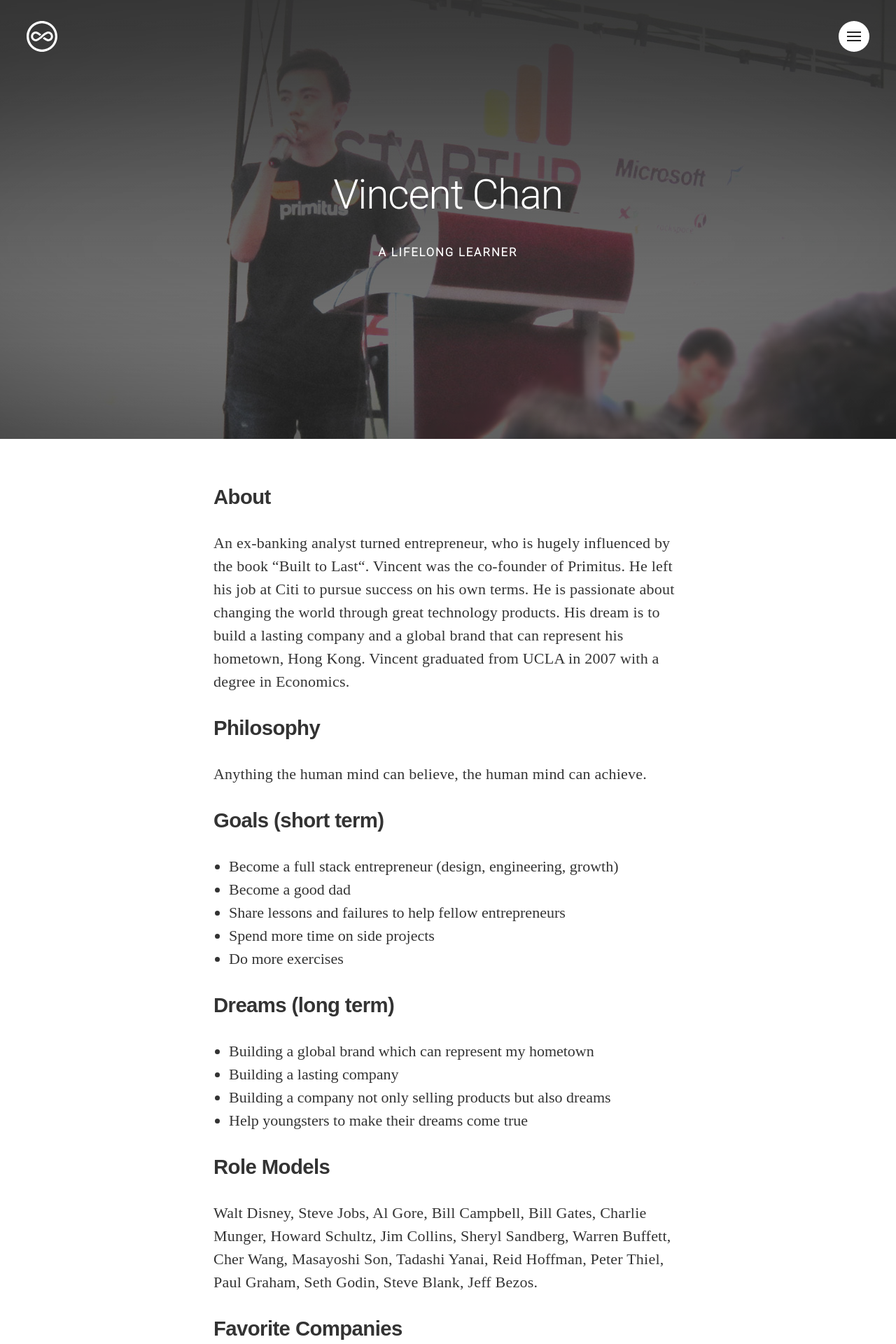
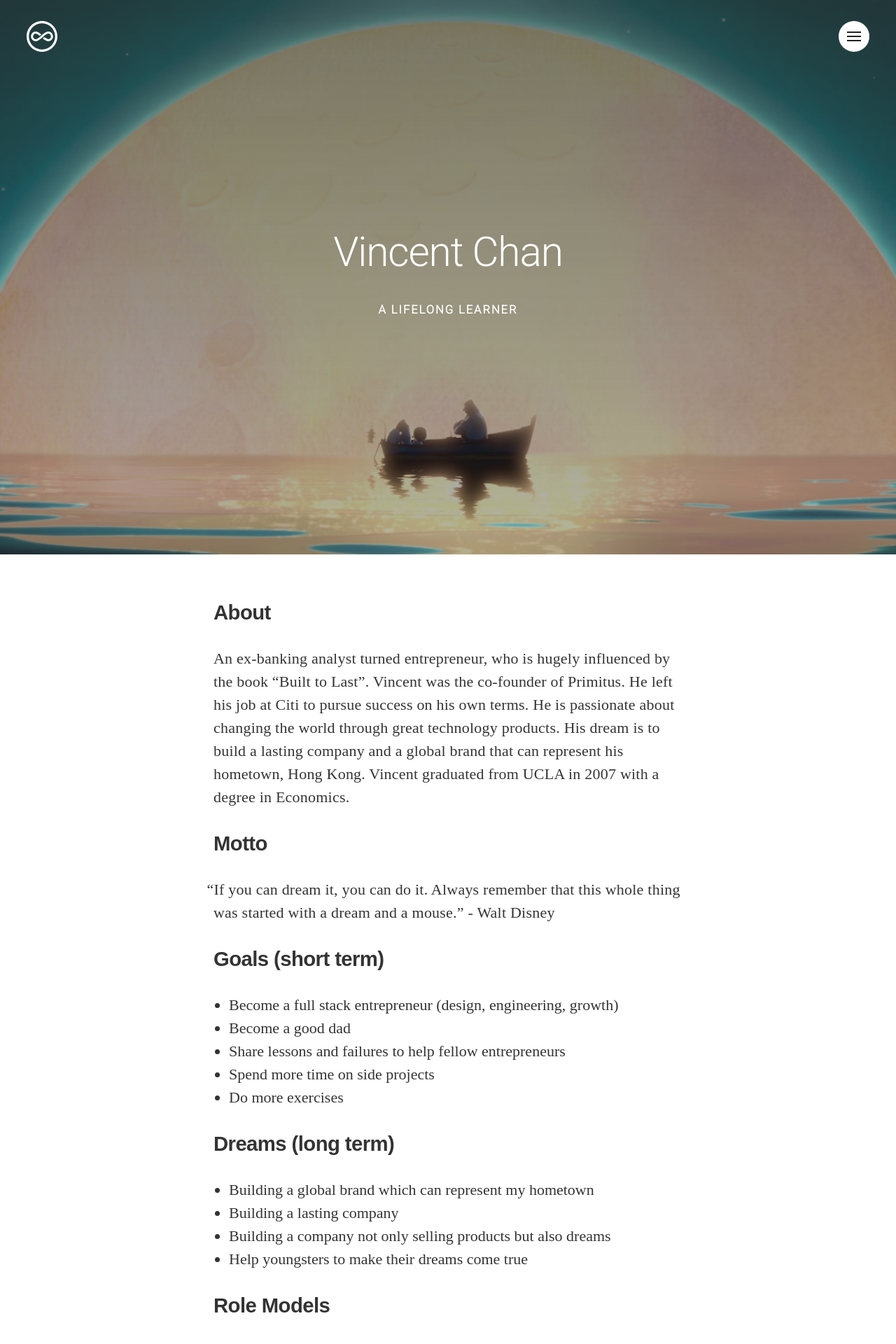
Before and after one commit to joxad/aneverendingdream, a Jekyll site: the page built from about/index.html, in a window 1280 px wide. Shown: the top 1920 px of the page at 70% size. Built offline with Jekyll 4.4.1, drawn with Linux system fonts in a browser that asks for light colours; nearby versions of some CDN libraries; some web fonts are replaced; Markdown is read by kramdown in place of the engine named in the settings; some of the changed text lies outside the part shown.

Commit message:
Added startwithdoublequote class

```diff
--- a/_includes/footer.html
+++ b/_includes/footer.html
@@ -1,7 +1,7 @@
 <footer class="section--footer">
   <div class="container container--content">
     <div>
-      <a href="humans.txt">Hand-crafted</a> by <a href="{{ site.baseurl }}about/">Vincent Chan</a>
+      <a href="{{ site.baseurl }}humans.txt">Hand-crafted</a> by <a href="{{ site.baseurl }}about/">Vincent Chan</a>
     </div>
     <ul class="socialAccountList">
       <li><a href="http://twitter.com/vincentchan" class="socialAccount socialAccount--twitter" target="_blank"></a></li>
--- a/about/index.html
+++ b/about/index.html
@@ -3,11 +3,11 @@ layout: default
 title: About Vincent Chan
 ---
 <article class="postWrapper">
-  <section class="section--first is-darkBackgrounded u-table">
+  <section class="section--first section--about is-darkBackgrounded u-table">
     <div class="section-backgroundImage">
         <img class="post-featuredImage" src="{{site.baseurl}}assets/images/hero/vincent.jpg" style="" alt="">
     </div>
-    <div class="section-gradient section-gradient--darker"></div>
+    <div class="section-gradient"></div>
     <div class="section-title is-darkBackgrounded u-tableCell u-verticalAlignMiddle">
       <div class="container">
         <h2>Vincent Chan</h2>
@@ -25,9 +25,9 @@ title: About Vincent Chan
     <div class="container container--content">
       <div class="content-body">
         <h4>About</h4>
-        <p>An ex-banking analyst turned entrepreneur, who is hugely influenced by the book “Built to Last“. Vincent was the co-founder of Primitus. He left his job at Citi to pursue success on his own terms. He is passionate about changing the world through great technology products. His dream is to build a lasting company and a global brand that can represent his hometown, Hong Kong. Vincent graduated from UCLA in 2007 with a degree in Economics.</p>
-        <h4>Philosophy</h4>
-        <p>Anything the human mind can believe, the human mind can achieve.</p>
+        <p>An ex-banking analyst turned entrepreneur, who is hugely influenced by the book “Built to Last”. Vincent was the co-founder of Primitus. He left his job at Citi to pursue success on his own terms. He is passionate about changing the world through great technology products. His dream is to build a lasting company and a global brand that can represent his hometown, Hong Kong. Vincent graduated from UCLA in 2007 with a degree in Economics.</p>
+        <h4>Motto</h4>
+        <p class="u--startsWithDoubleQuote">“If you can dream it, you can do it. Always remember that this whole thing was started with a dream and a mouse.” - Walt Disney</p>
         <h4>Goals (short term)</h4>
         <ul>
           <li>Become a full stack entrepreneur (design, engineering, growth)</li>
@@ -59,6 +59,9 @@ title: About Vincent Chan
         <p>
           37signals, Apple, Canon, Coca-Cola, Disney, innocent drinks, method, Nike, Muji, Patagonia.
         </p>
+        <p>
+          Photo Credit: <a href="http://www.pixar.com/short_films/Theatrical-Shorts/La-Luna" target="_blank">Pixar's La Luna</a>
+        </p>
       </div>
     </div>
   </section>
--- a/assets/css/main.css
+++ b/assets/css/main.css
@@ -250,6 +250,10 @@ p {
   letter-spacing: .01rem;
   margin-top: 1.5rem;
   margin-bottom: 0;
+}
+
+p.u--startsWithDoubleQuote {
+  text-indent: -0.43em;
 }
 
 ul,
@@ -1691,6 +1695,19 @@ body {
   .section--frontpage,
   .section--frontpage ~ .post-featuredImage {
     height: 7.5rem;
+  }
+}
+
+.section--about,
+.section-backgroundImage,
+.section--about ~ .post-featuredImage {
+  height: 36rem;
+}
+@media (max-width: 767px) {
+  .section--about,
+  .section-backgroundImage,
+  .section--about ~ .post-featuredImage {
+    height: 30rem;
   }
 }
 
```
Also changed, not shown: _scss/_hero.scss (+10 -0 lines), _scss/_typography.scss (+6 -1 lines), assets/css/main.min.css, assets/images/hero/vincent.jpg, assets/images/thumbnail/vincent.jpg.
